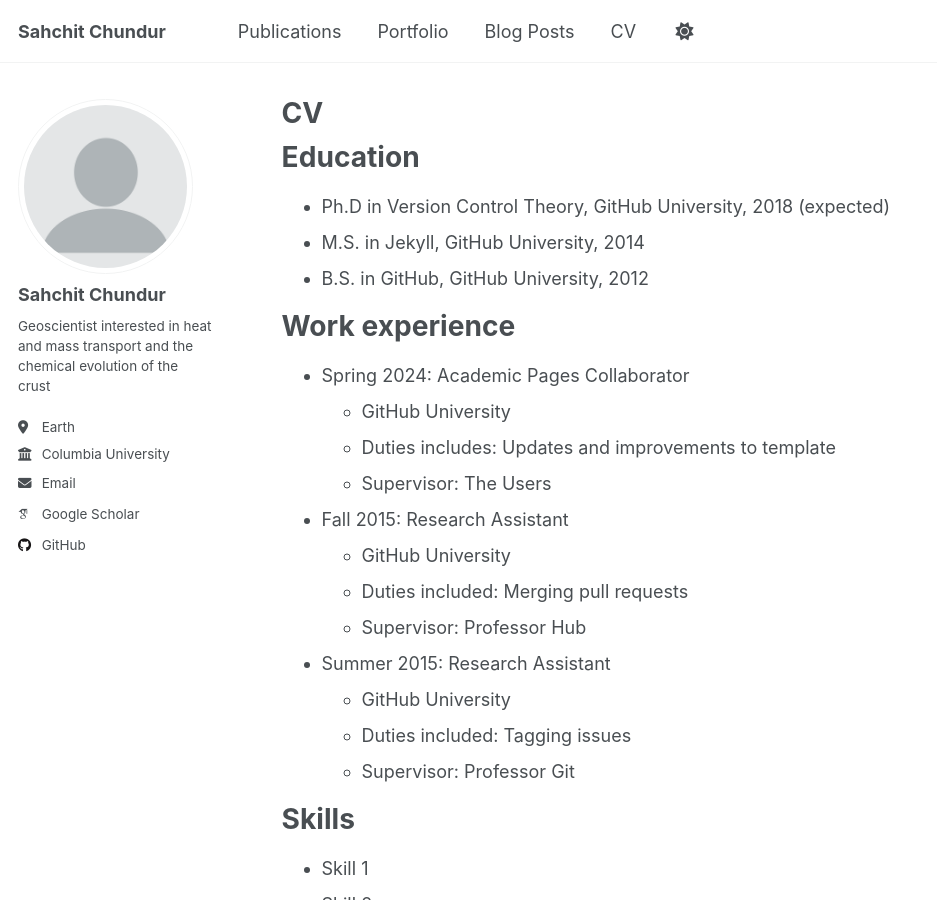
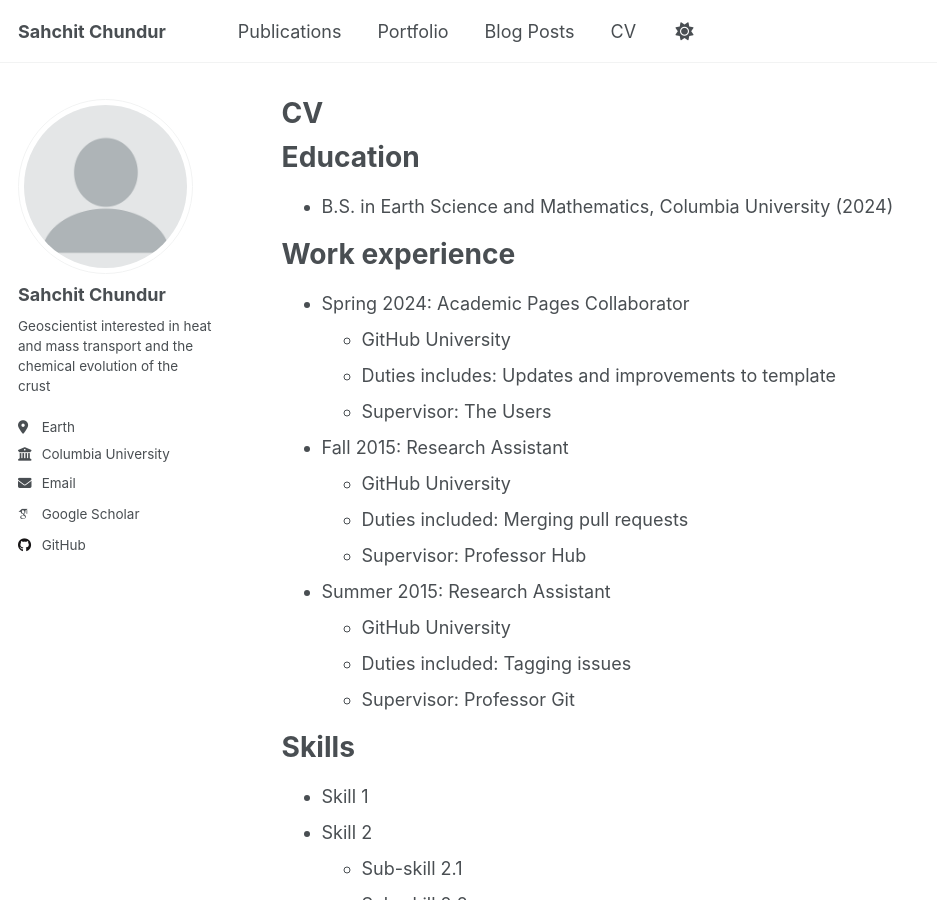
Before and after one commit to sahchit-chundur/sahchit-chundur.github.io, a Jekyll site: the page built from _pages/cv.md, in a window 1280 px wide and 900 px high. Shown: the whole window, without its empty margins (0-937 px from the left). Built offline with Jekyll 4.4.1, drawn with Linux system fonts in a browser that asks for light colours; some web fonts are replaced.

Commit message:
Update cv.md

```diff
--- a/_pages/cv.md
+++ b/_pages/cv.md
@@ -11,9 +11,7 @@ redirect_from:
 
 Education
 ======
-* Ph.D in Version Control Theory, GitHub University, 2018 (expected)
-* M.S. in Jekyll, GitHub University, 2014
-* B.S. in GitHub, GitHub University, 2012
+* B.S. in Earth Science and Mathematics, Columbia University (2024)
 
 Work experience
 ======
```
